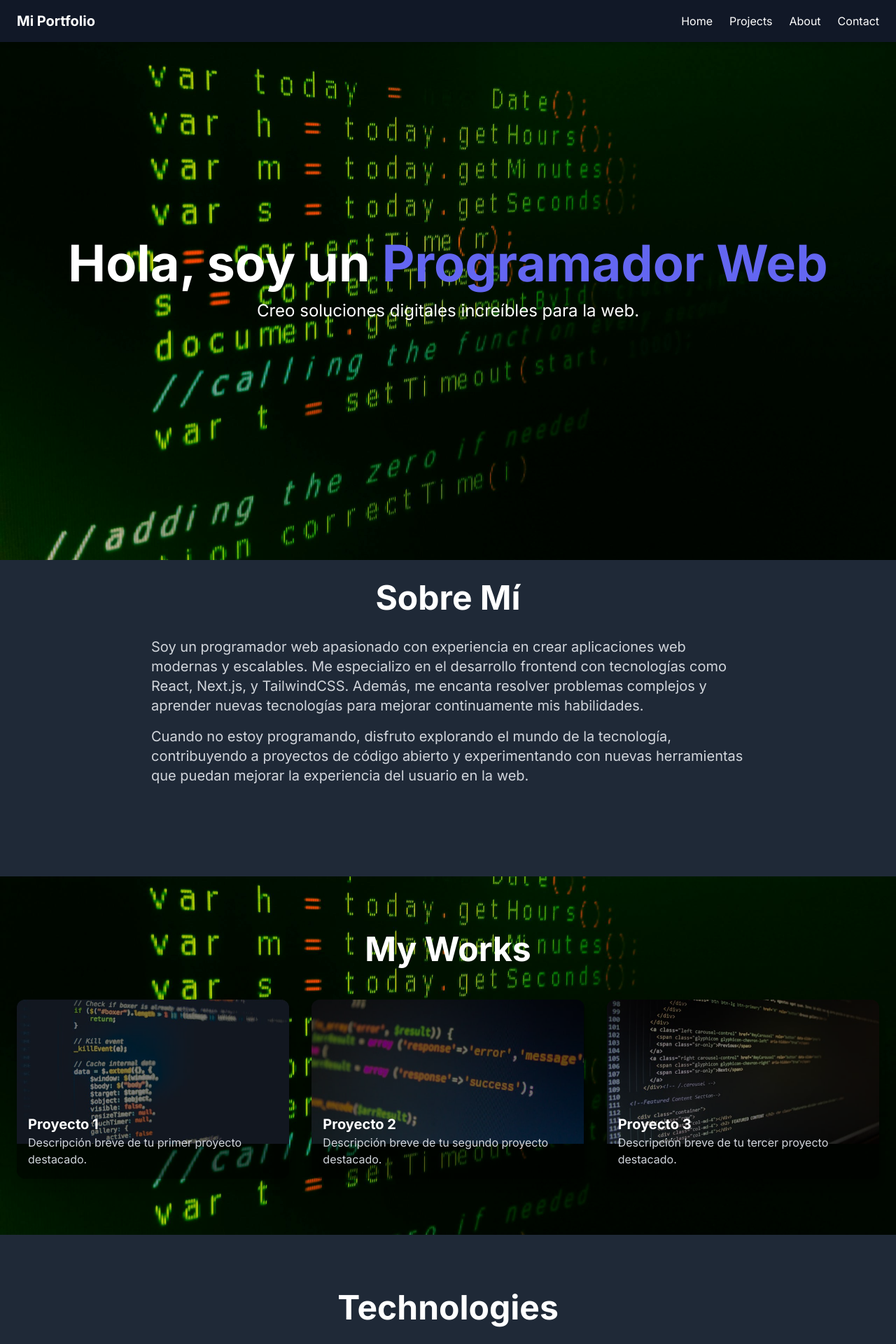
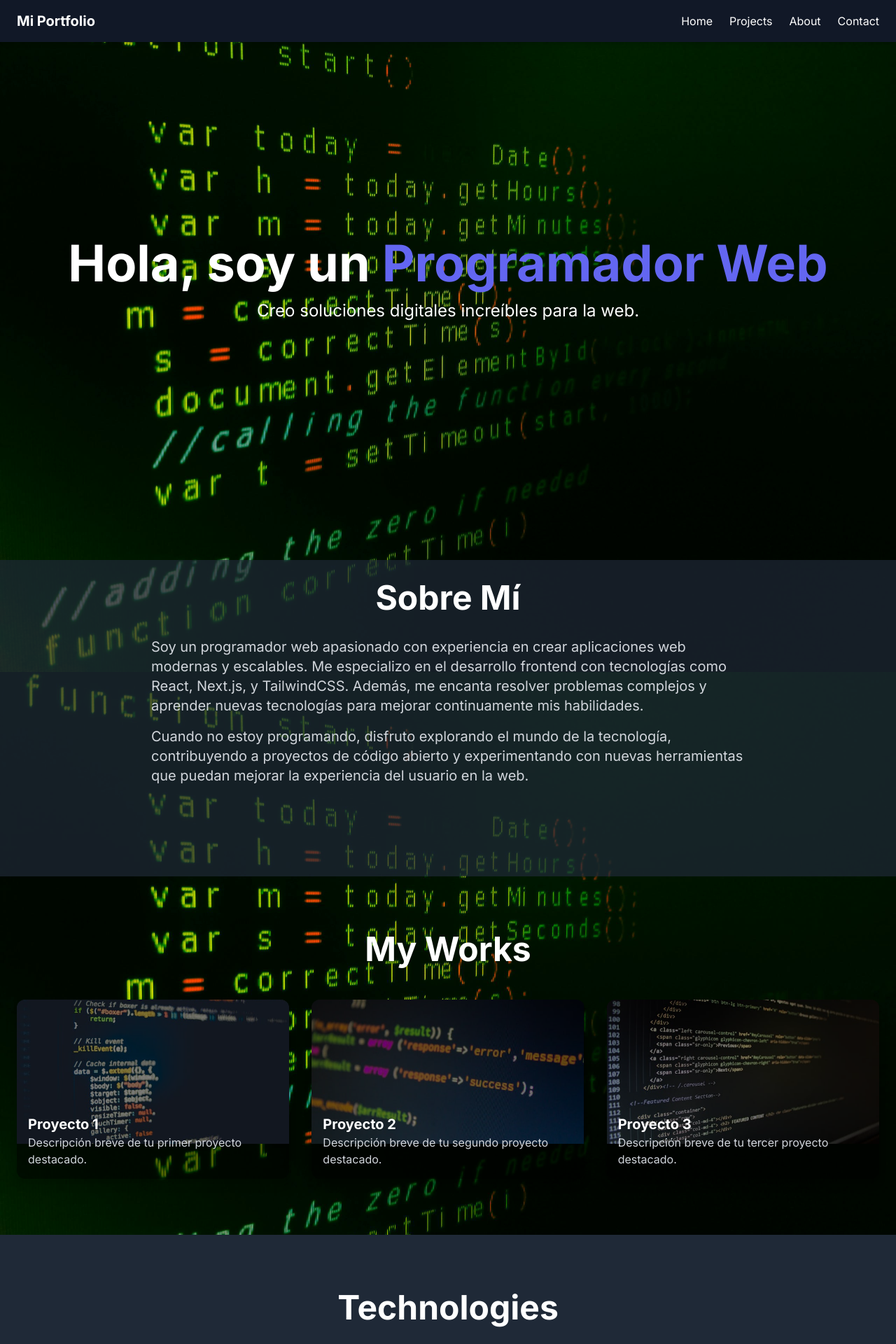
Before and after one commit to OslarCode/web_DEveloper_Portfolio, a Next.js app: page / in a window 1280 px wide. Shown: the top 1920 px of the page at 70% size. Built offline with nearby package versions, Linux system fonts and the light colour scheme.

Commit message:
fix-parallax-all

```diff
--- a/src/app/globals.css
+++ b/src/app/globals.css
@@ -93,6 +93,11 @@ body {
   margin: 0;
   padding: 0;
   box-sizing: border-box;
+  background-image: url("/parallax/pexels-jorge-jesus-137537-614117.jpg");
+  background-attachment: fixed;
+  background-size: cover;
+  background-position: center;
+  background-repeat: no-repeat;
 }
 
 main {
--- a/src/components/AboutMe.tsx
+++ b/src/components/AboutMe.tsx
@@ -6,7 +6,7 @@ import { Parallax } from "react-scroll-parallax";
 
 export const AboutMe = () => {
   return (
-    <section className="relative py-20 bg-gray-800 text-gray-300">
+    <section className="relative py-20 bg-gray-800 bg-opacity-70 text-gray-300">
       <Parallax speed={5}>
         <motion.div
           className="max-w-4xl mx-auto px-6"
--- a/src/components/Hero.tsx
+++ b/src/components/Hero.tsx
@@ -6,12 +6,7 @@ import { Parallax } from "react-scroll-parallax";
 
 export const Hero = () => {
   return (
-    <section
-      className="relative h-screen flex items-center justify-center bg-fixed bg-cover bg-center text-white"
-      style={{
-        backgroundImage: `url('/parallax/pexels-jorge-jesus-137537-614117.jpg')`,
-      }}
-    >
+    <section className="relative h-screen flex items-center justify-center bg-fixed bg-cover bg-center text-white">
       <Parallax speed={-10} className="absolute inset-0 z-0">
         <div className="w-full h-full opacity-30" />
       </Parallax>
--- a/src/components/MyWorks.tsx
+++ b/src/components/MyWorks.tsx
@@ -24,12 +24,7 @@ const works = [
 
 export const MyWorks = () => {
   return (
-    <section
-      className="relative py-20 bg-fixed bg-cover bg-center text-gray-300"
-      style={{
-        backgroundImage: `url('/parallax/pexels-jorge-jesus-137537-614117.jpg')`,
-      }}
-    >
+    <section className="relative py-20 bg-fixed bg-cover bg-center text-gray-300">
       <div className="max-w-7xl mx-auto px-6">
         <motion.h2
           className="text-4xl md:text-5xl font-bold mb-12 text-center text-white"
```
